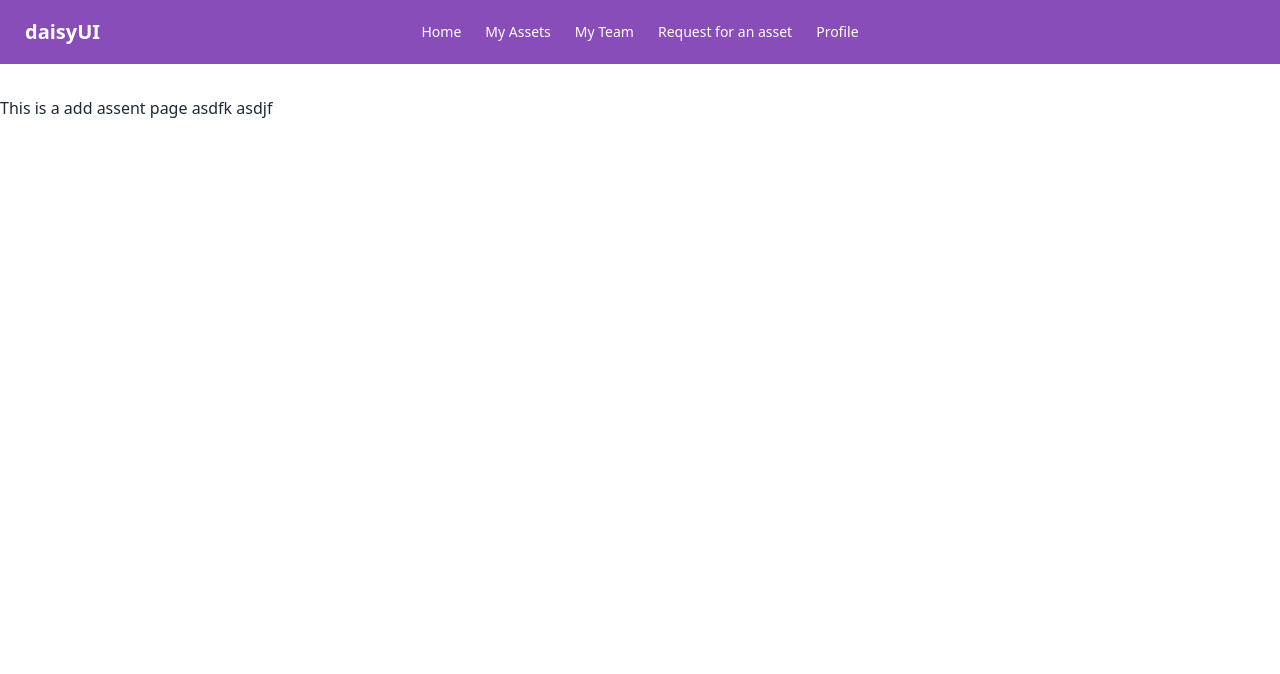
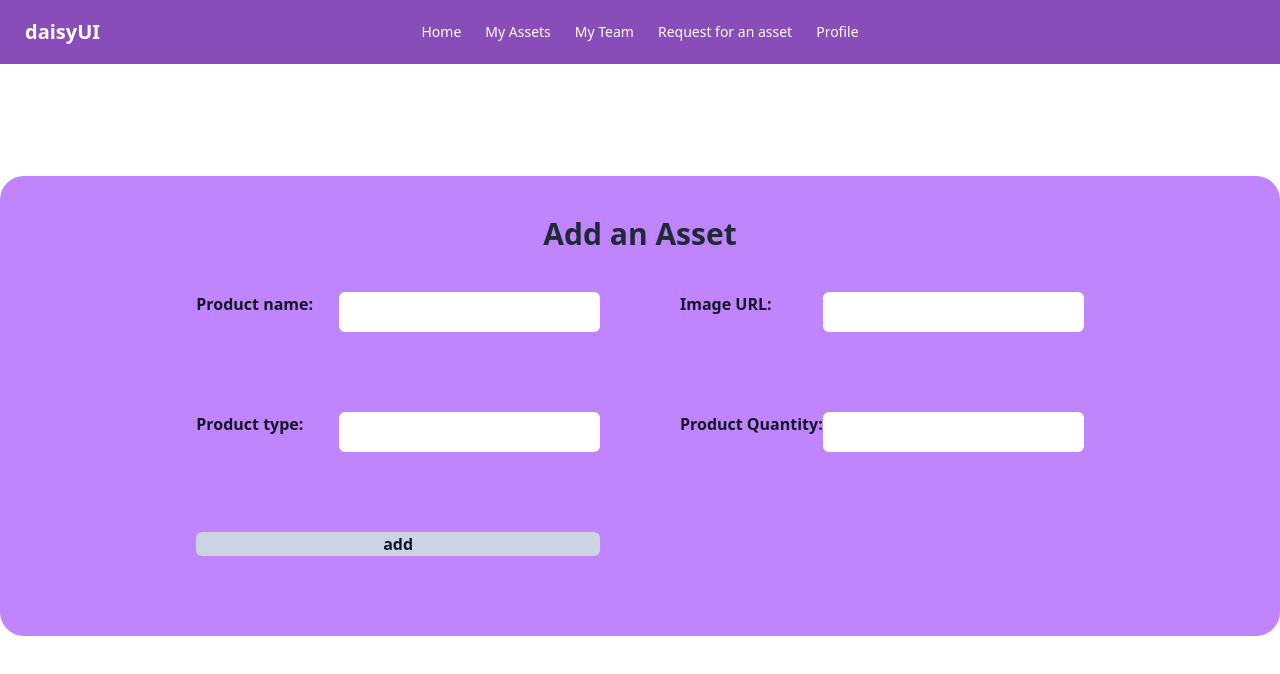
Before and after one commit to Monjurul-190629/Asset-management-website, a React (Vite) app: page /Dashboard/Add_an_asset in a window 1280 px wide. Shown: the top 674 px of the page. Built offline with nearby package versions, Linux system fonts and the light colour scheme; no server answers.

Commit message:
Add_an_asset is working fine

```diff
--- a/src/Dashboard/For_HR/Add_an_asset/Add_an_asset.jsx
+++ b/src/Dashboard/For_HR/Add_an_asset/Add_an_asset.jsx
@@ -1,10 +1,72 @@
+import Swal from "sweetalert2";
 
 
 const Add_an_asset = () => {
+
+    const handleAdd = e => {
+        e.preventDefault();
+        const Product_name = e.target.Product_name.value;
+        const Product_type = e.target.Product_type.value;
+        const Product_Quantity = e.target.Product_Quantity.value;
+        const Asset_image = e.target.Asset_image.value;
+        const fullData = {
+            Product_name, Product_type, Product_Quantity, Asset_image
+        }
+
+        /// post
+        ////fetch
+        ////// fetch
+        fetch('http://localhost:5000/assets', {
+            method: "POST",
+            headers: {
+                "content-type": "application/json",
+            },
+            body: JSON.stringify(fullData)
+        })
+            .then(res => res.json())
+            .then(data => {
+                console.log(data)
+                Swal.fire({
+                    title: 'Success!',
+                    text: 'Added successfully',
+                    icon: 'success',
+                    confirmButtonText: 'Cool'
+                })
+            })
+    }
+
+
+
     return (
         <div>
-            This is a add assent page
-            asdfk asdjf <br/>
+            <div className="bg-purple-400 my-20 py-10 rounded-3xl">
+                <h2 className="text-center font-bold text-3xl">Add an Asset</h2>
+                <div className="flex justify-center py-10 mx-10 md:mx-0">
+                    <form  className="text-justify grid md:grid-cols-2 gap-10 md:gap-20 font-bold text-gray-900" onSubmit={handleAdd}>
+
+                        <div className="flex justify-between">
+                            <label>Product name: </label>
+                            <input type="text" name="Product_name" className="py-2 px-2 rounded-md" />
+                        </div>
+                        <div className="flex md:justify-between">
+                            <label>Image URL:</label>
+                            <input type="text" name="Asset_image" className="py-2 px-2 rounded-md" />
+                        </div>
+                        <div className="flex md:justify-between">
+                            <label>Product type:</label>
+                            <input type="text" name="Product_type" className="py-2 px-2 rounded-md" />
+                        </div>
+
+
+                        <div className="flex justify-between">
+                            <label>Product Quantity: </label>
+                            <input type="number" name="Product_Quantity" className="py-2 px-2 rounded-md" />
+                        </div>
+
+                        <input type="submit" value="add" className="w-full bg-slate-300 rounded-md hover:text-white hover:bg-transparent hover:border-2 hover:border-white" />
+                    </form>
+                </div>
+            </div>
         </div>
     );
 };
```
